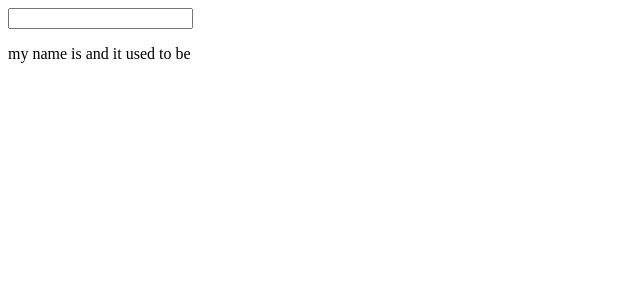
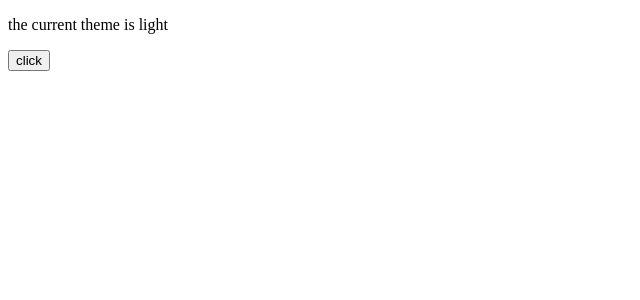
Before and after one commit to jlsutpi-dev/React001, a React (Vite) app: page / in a window 1280 px wide. Shown: the top 300 px of the page, without its empty margins (0-640 px from the left). Built offline with nearby package versions, Linux system fonts and the light colour scheme.

Commit message:
useContext

```diff
--- a/src/App.jsx
+++ b/src/App.jsx
@@ -1,5 +1,5 @@
 import { useState } from "react";
-import Overlay from "./Overlay";
+import ThemeComponent from "./ThemeComponent";
 
 function App() {
   const [count, setCount] = useState(0);
@@ -68,7 +68,8 @@ function App() {
       {/* <ColorChange /> */}
       {/* <ExampleComponent /> */}
       {/* <TextInputWithFocusBtn /> */}
-      <Overlay />
+      {/* <Overlay /> */}
+      <ThemeComponent />
     </>
   );
 }
--- /dev/null
+++ b/src/ThemeComponent.jsx
@@ -0,0 +1,27 @@
+import React, { useContext } from "react";
+import { ThemeContext } from "./ThemeContext";
+
+const ThemeComponent = () => {
+  const { theme, setTheme } = useContext(ThemeContext);
+  return (
+    <div>
+      <div
+        style={{
+          background: theme === "light" ? "#fff" : "#333",
+          color: theme === "light" ? "#000" : "#fff",
+        }}
+      >
+        <p>the current theme is {theme}</p>
+        <button
+          onClick={() => {
+            setTheme(theme === "light" ? "dark" : "light");
+          }}
+        >
+          click
+        </button>
+      </div>
+    </div>
+  );
+};
+
+export default ThemeComponent;
--- /dev/null
+++ b/src/ThemeContext.jsx
@@ -0,0 +1,17 @@
+import React, { createContext, useState } from "react";
+
+// Declare ThemeContext outside of the component
+const ThemeContext = createContext();
+
+const ThemeContextProvider = ({ children }) => {
+  const [theme, setTheme] = useState("light");
+
+  return (
+    <ThemeContext.Provider value={{ theme, setTheme }}>
+      {children}
+    </ThemeContext.Provider>
+  );
+};
+
+// Export ThemeContext and ThemeContextProvider
+export { ThemeContext, ThemeContextProvider };
--- a/src/main.jsx
+++ b/src/main.jsx
@@ -1,9 +1,9 @@
-import { StrictMode } from "react";
 import { createRoot } from "react-dom/client";
 import App from "./App.jsx";
+import { ThemeContextProvider } from "./ThemeContext.jsx";
 
 createRoot(document.getElementById("root")).render(
-  <StrictMode>
+  <ThemeContextProvider>
     <App />
-  </StrictMode>
+  </ThemeContextProvider>
 );
```
